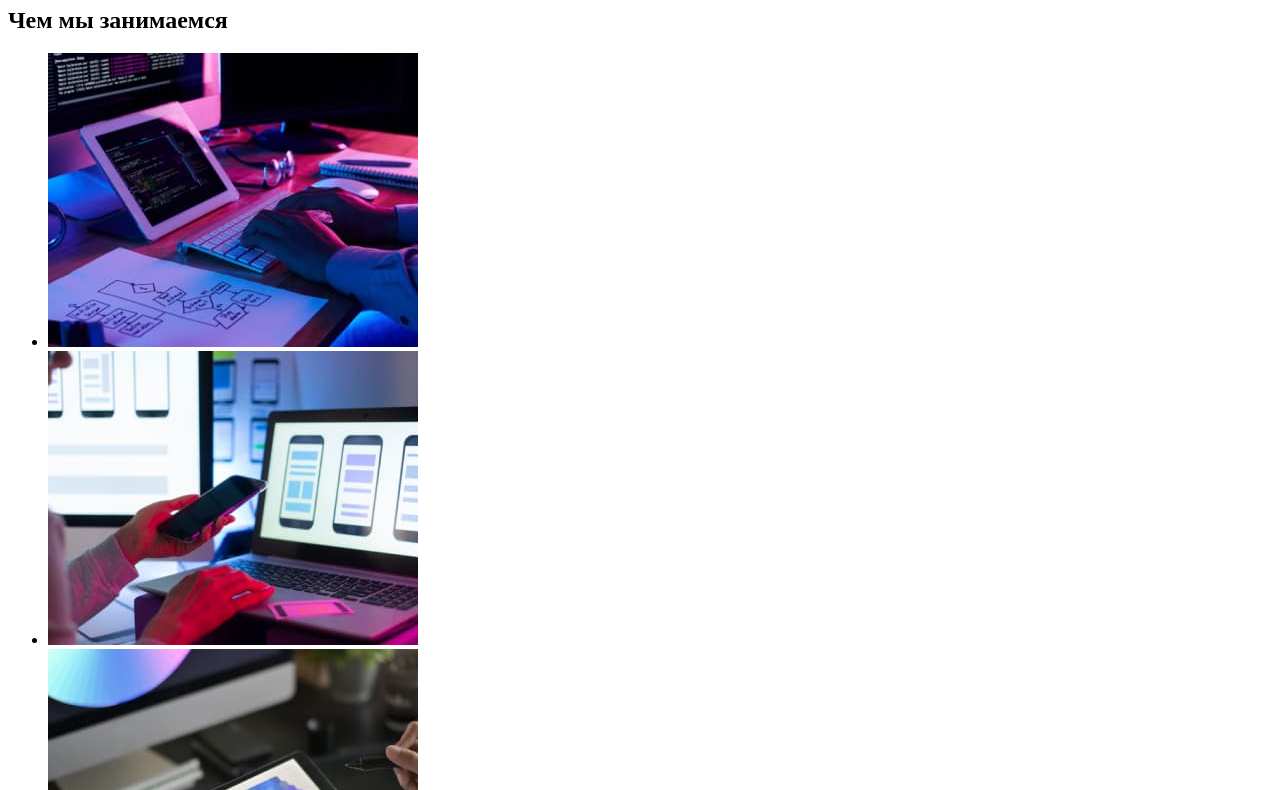
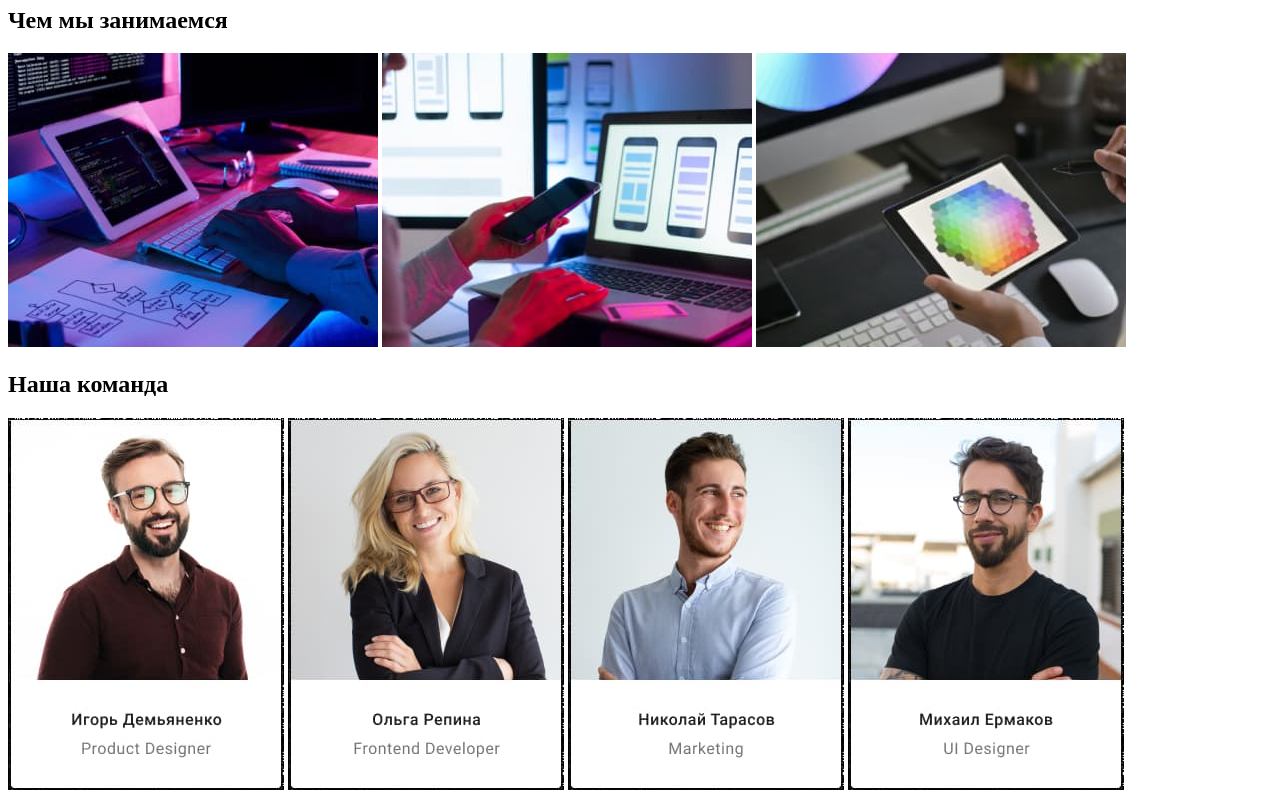
Before and after one commit to DenYurchenk/goit-markup-hw-01, a plain HTML site: page index.html in a window 1280 px wide. Shown: the part 640-1430 px from the top of the page. Drawn offline with Linux system fonts and the light colour scheme.

Commit message:
убрал список

```diff
--- a/index.html
+++ b/index.html
@@ -61,25 +61,21 @@
     <section>
         <h2>Чем мы занимаемся</h2>
 
-           <ul>
-
-               <li> <img src="./images/box-1.jpg" alt="кодинг"></li>
-               <li><img src="./images/box-2.jpg" alt="разработка софта"></li>
-               <li><img src="./images/box-3.jpg" alt="оформление" ></li>
-
-            </ul>
+          <img src="./images/box-1.jpg" alt="кодинг">
+              <img src="./images/box-2.jpg" alt="разработка софта">
+            <img src="./images/box-3.jpg" alt="оформление" >
 
     </section>
 
     <!--Наша команда-->
     <section>
         <h2>Наша команда</h2>
-        <ul>
-        <li><img src="./images/team-card1.jpg" alt="product_desinger"></li>
-        <li><img src="./images/team-card-2.jpg" alt="frontend_Developer"></li>
-        <li><img src="./images/team-card-3.jpg" alt="marketing"></li>
-        <li><img src="./images/team-card-4.jpg" alt="ui_designer"></li>
-        </ul>
+
+        <img src="./images/team-card-1.jpg" alt="product_desinger">
+        <img src="./images/team-card-2.jpg" alt="frontend_Developer">
+        <img src="./images/team-card-3.jpg" alt="marketing">
+        <img src="./images/team-card-4.jpg" alt="ui_designer">
+
     </section>
 </main>
 <!--Футер-->
```
